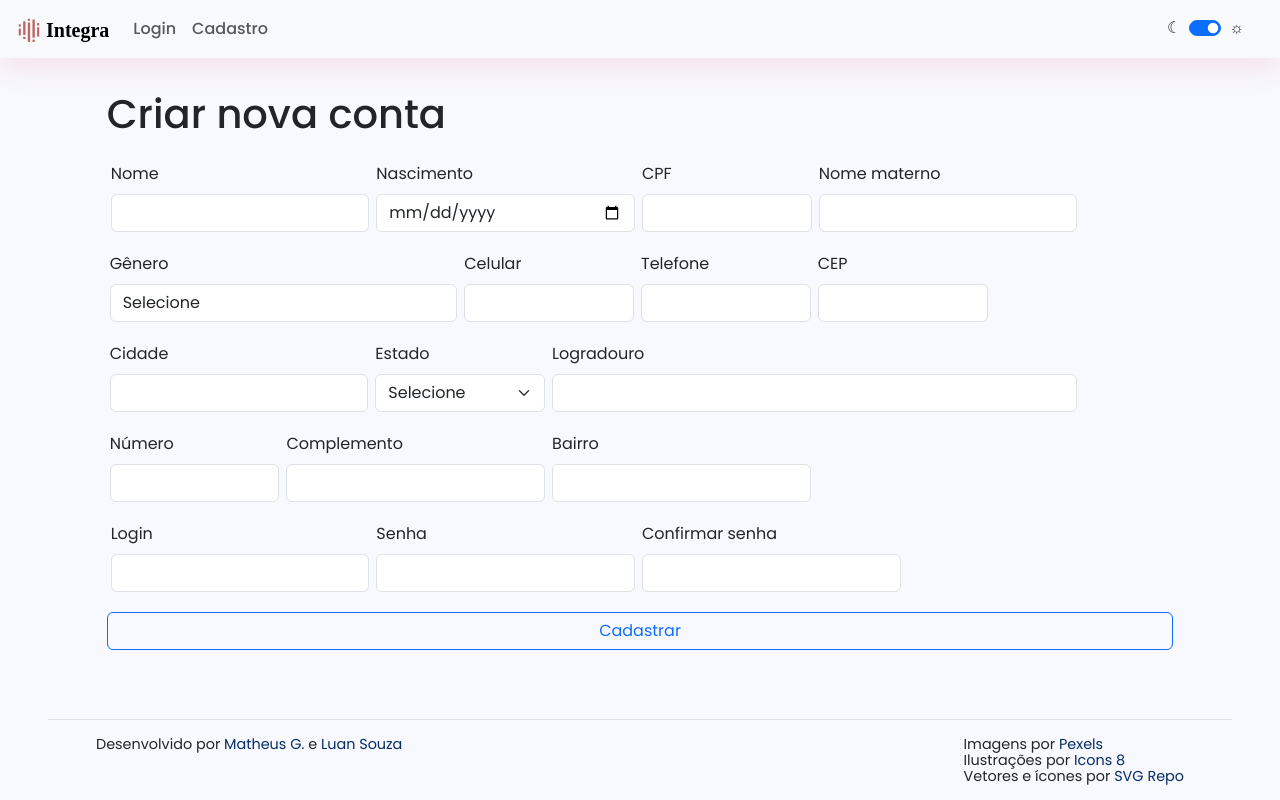
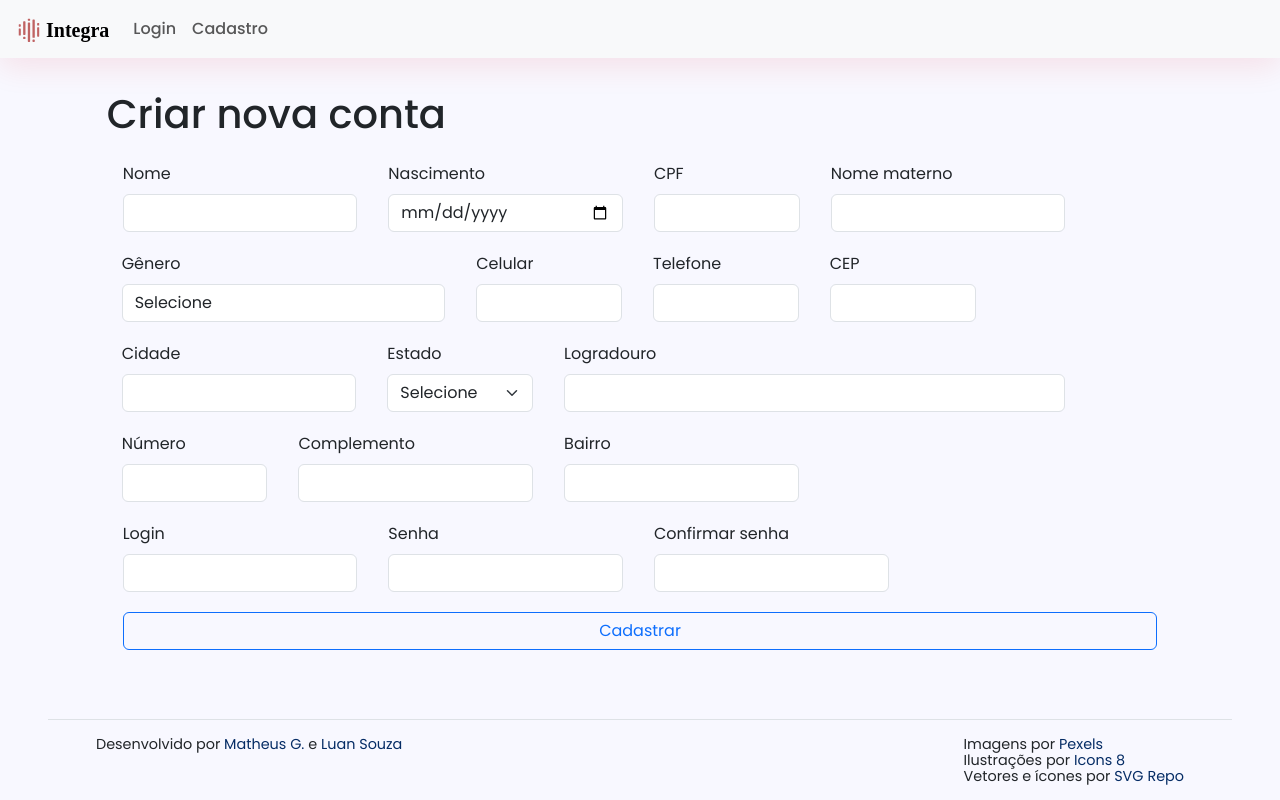
Before and after one commit to matheusg1/modavo-react, a React (Create React App) app: page /cadastro in a window 1280 px wide. Built offline with nearby package versions, Linux system fonts and the light colour scheme; a web font is replaced by a local one.

Commit message:
Adicionando espaçamento no cadastro

```diff
--- a/src/components/Navbar/Navbar.js
+++ b/src/components/Navbar/Navbar.js
@@ -68,7 +68,7 @@ export default function Navbar() {
                             </>
                         )}
                     </ul>
-                    <div className='d-flex'>
+                    <div className='d-flex d-none'>
                         <label for="switchDarkMode" className="me-2" >☾</label>
                         <div className="form-check form-switch">
                             <input className="form-check-input" type="checkbox" role="switch" id="switchDarkMode"
--- a/src/pages/Cadastro/Cadastro.js
+++ b/src/pages/Cadastro/Cadastro.js
@@ -517,7 +517,6 @@ export default function Cadastro() {
         }
     }
 
-
     return (
         <>
             <form className="d-flex flex-column flex-fill align-items-center justify-content-xxl-center pt-3 pb-5"
@@ -526,7 +525,7 @@ export default function Cadastro() {
                     <h2 className='fs-1 mt-3 mb-4 d-none d-sm-block'>Criar nova conta</h2>
                     <h2 className='fs-1 mt-3 text-center d-block d-sm-none'>Criar nova conta</h2>
                     <div className="input-group">
-                        <div className="mb-sm-3 col-12 col-sm-5 col-xl-3 px-1">
+                        <div className="mb-sm-3 col-12 col-sm-5 col-xl-3 px-3">
                             <label htmlFor="inputNome" className="form-label">Nome</label>
                             <input type="text" className="form-control " id="inputNome"
                                 name="nome"
@@ -537,7 +536,7 @@ export default function Cadastro() {
                                 {validacoes.nome}
                             </div>
                         </div>
-                        <div className="mb-sm-3 col-12 col-sm-3 col-xl-3 px-1">
+                        <div className="mb-sm-3 col-12 col-sm-3 col-xl-3 px-3">
                             <label htmlFor="inputNascimento" className="form-label">Nascimento</label>
                             <input type="date" className="form-control" id="inputNascimento"
                                 name="nascimento"
@@ -548,7 +547,7 @@ export default function Cadastro() {
                                 {validacoes.nascimento}
                             </div>
                         </div>
-                        <div className="mb-sm-3 col-12 col-sm-4 col-xl-2 px-1">
+                        <div className="mb-sm-3 col-12 col-sm-4 col-xl-2 px-3">
                             <label for="inputCpf" className="form-label">CPF</label>
                             <input type="text" className="form-control" id="inputCpf"
                                 name="cpf"
@@ -561,7 +560,7 @@ export default function Cadastro() {
                             </div>
                         </div>
 
-                        <div className="mb-sm-3 col-12 col-sm-5 col-xl-3 px-1">
+                        <div className="mb-sm-3 col-12 col-sm-5 col-xl-3 px-3">
                             <label htmlFor="inputNomeMaterno" className="form-label">Nome materno</label>
                             <input type="text" className="form-control" id="inputNomeMaterno"
                                 name="nomeMaterno"
@@ -573,7 +572,7 @@ export default function Cadastro() {
                                 {validacoes.nomeMaterno}
                             </div>
                         </div>
-                        <div className="mb-sm-3 col-12 col-sm-6 col-xl-4 px-1">
+                        <div className="mb-sm-3 col-12 col-sm-6 col-xl-4 px-3">
                             <label for="inputGenero" className="form-label">Gênero</label>
                             <select type="select" className="form-control" id="inputGenero"
                                 name="genero"
@@ -592,7 +591,7 @@ export default function Cadastro() {
                             </div>
                         </div>
 
-                        <div className="mb-sm-3 col-12 col-sm-3 col-xl-2 px-1">
+                        <div className="mb-sm-3 col-12 col-sm-3 col-xl-2 px-3">
                             <label for="inputCelular" className="form-label">Celular</label>
                             <input type="text" className="form-control " id="inputCelular"
                                 name="celular"
@@ -606,7 +605,7 @@ export default function Cadastro() {
                             </div>
                         </div>
 
-                        <div className="mb-sm-3 col-12 col-sm-3 col-xl-2 px-1">
+                        <div className="mb-sm-3 col-12 col-sm-3 col-xl-2 px-3">
                             <label for="inputTelefone" className="form-label">Telefone</label>
                             <input type="text" className="form-control" id="inputTelefone"
                                 name="telefone"
@@ -619,7 +618,7 @@ export default function Cadastro() {
                             </div>
                         </div>
 
-                        <div className="mb-sm-3 col-12 col-sm-2 col-xl-2 px-1">
+                        <div className="mb-sm-3 col-12 col-sm-2 col-xl-2 px-3">
                             <label htmlFor="inputCep" className="form-label">CEP</label>
                             <input type="text" className="form-control" id="inputCep"
                                 maxlength={9}
@@ -633,7 +632,7 @@ export default function Cadastro() {
                             </div>
                         </div>
 
-                        <div className="mb-sm-3 col-12 col-sm-4 col-xl-3 px-1">
+                        <div className="mb-sm-3 col-12 col-sm-4 col-xl-3 px-3">
                             <label htmlFor="inputCidade" className="form-label">Cidade</label>
                             <input type="text" className="form-control" id="inputCidade" name="cidade"
                                 value={dadosPessoais.cidade}
@@ -645,7 +644,7 @@ export default function Cadastro() {
                             </div>
                         </div>
 
-                        <div className="mb-sm-3 col-12 col-sm-4 col-xl-2 px-1">
+                        <div className="mb-sm-3 col-12 col-sm-4 col-xl-2 px-3">
                             <label htmlFor="inputEstado" className="form-label">Estado</label>
                             <select className="form-select form-control" name="estado"
                                 value={dadosPessoais.estado}
@@ -665,7 +664,7 @@ export default function Cadastro() {
                         </div>
 
 
-                        <div className="mb-sm-3 col-12 col-sm-8 col-xl-6 px-1">
+                        <div className="mb-sm-3 col-12 col-sm-8 col-xl-6 px-3">
                             <label htmlFor="inputLogradouro" className="form-label">Logradouro</label>
                             <input type="text" className="form-control" id="inputLogradouro"
                                 name="logradouro"
@@ -677,7 +676,7 @@ export default function Cadastro() {
                                 {validacoes.logradouro}
                             </div>
                         </div>
-                        <div className="mb-sm-3 col-12 col-sm-2 col-xl-2 px-1">
+                        <div className="mb-sm-3 col-12 col-sm-2 col-xl-2 px-3">
                             <label htmlFor="inputNumero" className="form-label">Número</label>
                             <input type="text" className="form-control" id="inputNumero"
                                 name="numero"
@@ -689,7 +688,7 @@ export default function Cadastro() {
                                 {validacoes.numero}
                             </div>
                         </div>
-                        <div className="mb-sm-3 col-12 col-sm-3 col-xl-3 px-1">
+                        <div className="mb-sm-3 col-12 col-sm-3 col-xl-3 px-3">
                             <label htmlFor="inputComplemento" className="form-label">Complemento</label>
                             <input type="text" className="form-control" id="inputComplemento"
                                 name="complemento"
@@ -701,7 +700,7 @@ export default function Cadastro() {
                                 {validacoes.complemento}
                             </div>
                         </div>
-                        <div className="mb-sm-3 col-12 col-sm-6 col-xl-3 px-1">
+                        <div className="mb-sm-3 col-12 col-sm-6 col-xl-3 px-3">
                             <label htmlFor="inputBairro" className="form-label">Bairro</label>
                             <input type="text" className="form-control" id="inputBairro" name="bairro"
                                 value={dadosPessoais.bairro}
@@ -714,7 +713,7 @@ export default function Cadastro() {
                         </div>
                     </div>
                     <div className="input-group">
-                        <div className="mb-sm-3 col-12 col-sm-4 col-xl-3 px-1">
+                        <div className="mb-sm-3 col-12 col-sm-4 col-xl-3 px-3">
                             <label for="inputLogin" className="form-label">Login</label>
                             <input type="text" className="form-control" id="inputLogin"
                                 name="login"
@@ -725,7 +724,7 @@ export default function Cadastro() {
                                 {validacoes.login}
                             </div>
                         </div>
-                        <div className="mb-sm-3 col-12 col-sm-4 col-xl-3 px-1">
+                        <div className="mb-sm-3 col-12 col-sm-4 col-xl-3 px-3">
                             <label for="inputSenha" className="form-label">Senha</label>
                             <input type="password" className="form-control" id="inputSenha"
                                 name="password"
@@ -736,7 +735,7 @@ export default function Cadastro() {
                                 {validacoes.senha}
                             </div>
                         </div>
-                        <div className="mb-sm-3 col-12 col-sm-4 col-xl-3 px-1">
+                        <div className="mb-3 col-12 col-sm-4 col-xl-3 px-3">
                             <label for="inputConfirmaSenha" className="form-label">Confirmar senha</label>
                             <input type="password" className="form-control" id="inputConfirmaSenha"
                                 name="repassword"
@@ -748,7 +747,7 @@ export default function Cadastro() {
                             </div>
                         </div>
                     </div>
-                    <div className='text-center'>
+                    <div className='text-center  px-3'>
                         <button type="submit" className="btn btn-outline-primary w-100 align-self-center mt-xxl-4" >Cadastrar</button>
                     </div>
                 </div>
```
